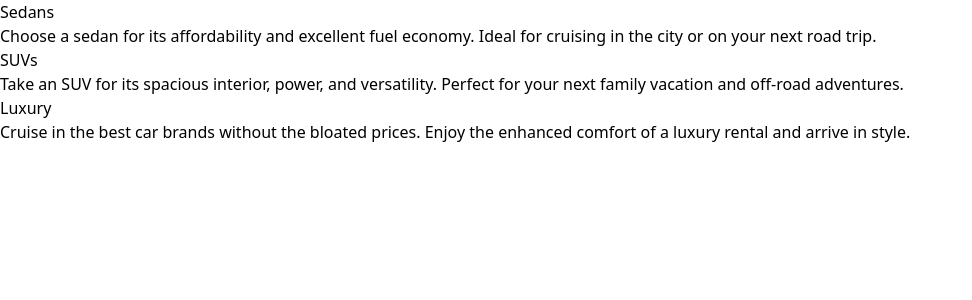
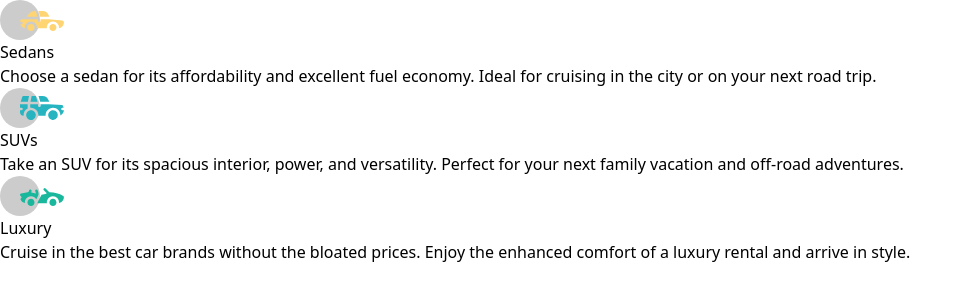
Before and after one commit to md-abid-hussain/column-card-component, a React (Vite) app: page / in a window 1280 px wide. Shown: the top 300 px of the page, without its empty margins (0-972 px from the left). Built offline with nearby package versions, Linux system fonts and the light colour scheme.

Commit message:
fixed image tag

```diff
--- a/src/components/Card.jsx
+++ b/src/components/Card.jsx
@@ -1,7 +1,7 @@
 const Card = ({ image, title, desc }) => {
     return (
         <section>
-            <image src={image} />
+            <img src={image} />
             <h2>{title}</h2>
             <p>{desc}</p>
         </section>
```
